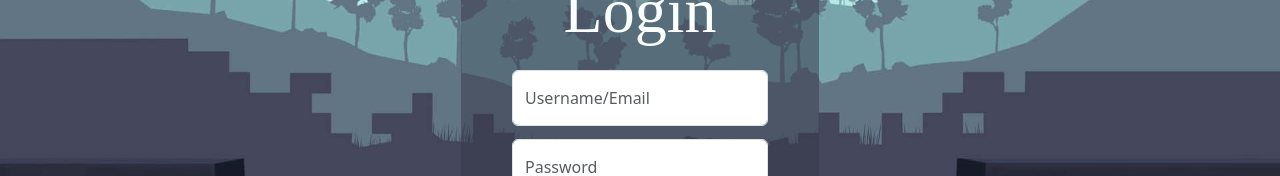
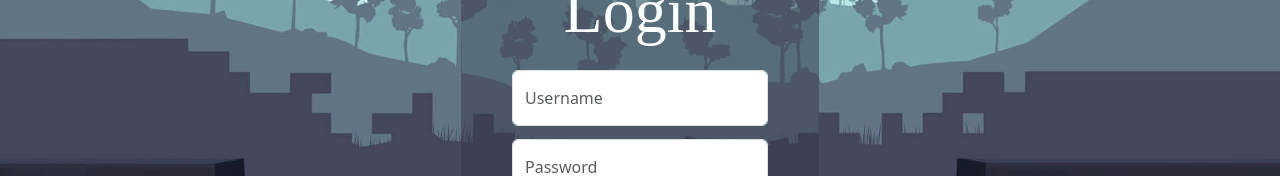
Before and after one commit to SequentialEntropy/SoftwareEng888, a React (Vite) app in the folder application/: page /login in a window 1280 px wide. Shown: the part 294-470 px from the top of the page. Built offline with nearby package versions, Linux system fonts and the light colour scheme; a web font is replaced by a local one.

Commit message:
Update Form.jsx

```diff
--- a/application/src/components/Form.jsx
+++ b/application/src/components/Form.jsx
@@ -31,6 +31,8 @@ import styles from "../styles/Form.module.css";
 function Form({ route, method }) {
     // State for storing the input username
     const [username, setUsername] = useState("");
+
+    const [email, setEmail] = useState("");
 
     // State for storing the password input
     const [password, setPassword] = useState("");
@@ -130,7 +132,7 @@ function Form({ route, method }) {
                     <form onSubmit={handleSubmit}>
                         <div className="form-group">
                             {/* Username input field */}
-                            <input type="text" className={`form-control ${styles.field}`} value={username} onChange={e => setUsername(e.target.value)} placeholder="Username/Email" required />
+                            <input type="text" className={`form-control ${styles.field}`} value={username} onChange={e => setUsername(e.target.value)} placeholder="Username" required />
 
                             {/* Password input field */}
                             <input type="password" className={`form-control ${styles.field}`} value={password} onChange={e => setPassword(e.target.value)} placeholder="Password" required />
@@ -138,6 +140,7 @@ function Form({ route, method }) {
                             {/* Confirm Password input field */}
                             {method === "register" && (
                                 <>
+                                    <input type="text" className={`form-control ${styles.field}`} value={email} onChange={e => setEmail(e.target.value)} placeholder="Email" required />
                                     <input type="password" className={`form-control ${styles.field}`} value={confirmPassword} onChange={e => setConfirmPassword(e.target.value)} placeholder="Confirm Password" required />
                                     <div>
                                         {/* Checkbox with Privacy Policy Link */}
```
